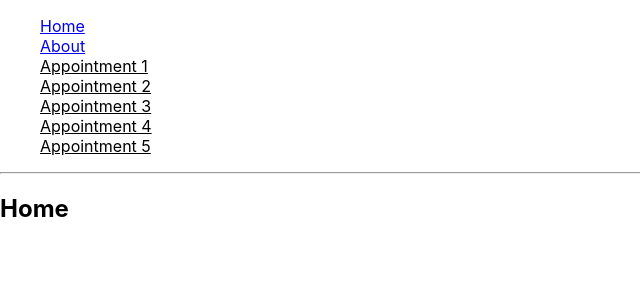
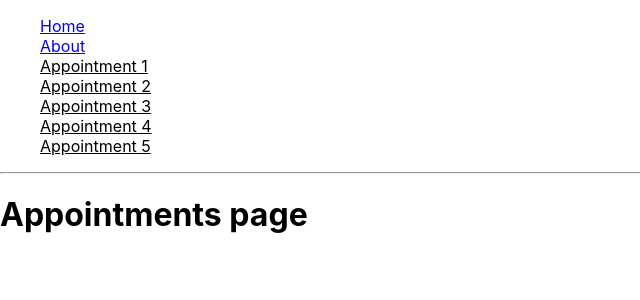
Before and after one commit to Kingsley1331/multiple_workers, a React (Create React App) app in the folder src/client/: page / in a window 1280 px wide. Shown: the top 300 px of the page, without its empty margins (0-640 px from the left). Built offline with nearby package versions, Linux system fonts and the light colour scheme; no server answers.

Commit message:
Prepare for demo

```diff
--- a/src/client/src/App.js
+++ b/src/client/src/App.js
@@ -76,7 +76,7 @@ function About() {
 function Home() {
   return (
     <div>
-      <h2>Home</h2>
+      <h1>Appointments page</h1>
     </div>
   );
 }
--- a/src/client/src/components/CurrentUsers.js
+++ b/src/client/src/components/CurrentUsers.js
@@ -36,6 +36,7 @@ export const CurrentUsers = () => {
 
   return (
     <div className="App">
+      <h5>{`Appointment ${appointmentId[2]}`}</h5>
       {otherUsers[appointmentId]?.length > 1 && <h2>Being worked on!</h2>}
       <h3>{`Number of users: ${otherUsers[appointmentId]?.length}`}</h3>
     </div>
--- a/src/index.js
+++ b/src/index.js
@@ -2,7 +2,7 @@ const express = require("express");
 
 const io = require("socket.io")(4000, {
   cors: {
-    origin: ["http://localhost:3002"],
+    origin: ["http://localhost:3002", "http://localhost:3000"],
   },
 });
 
```
